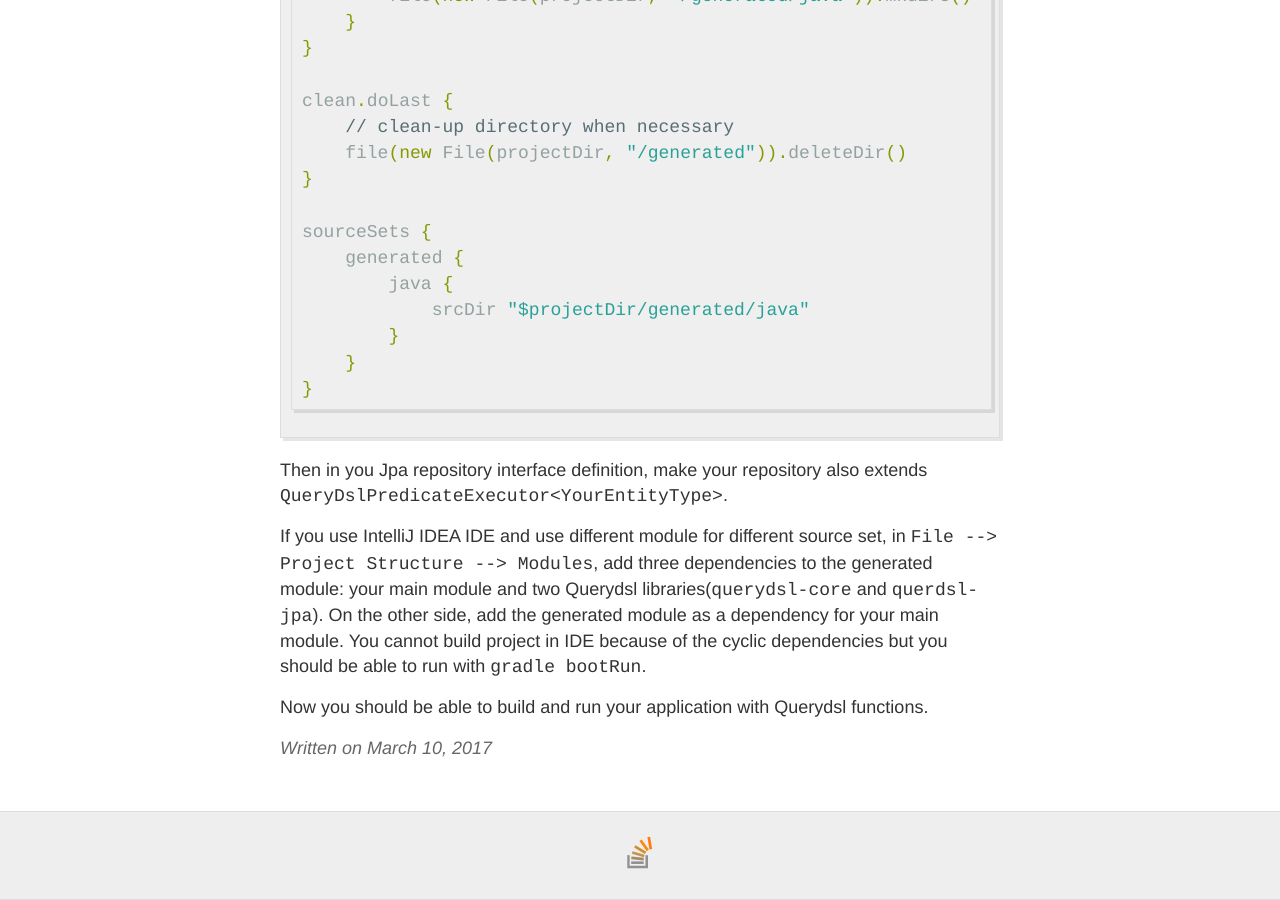
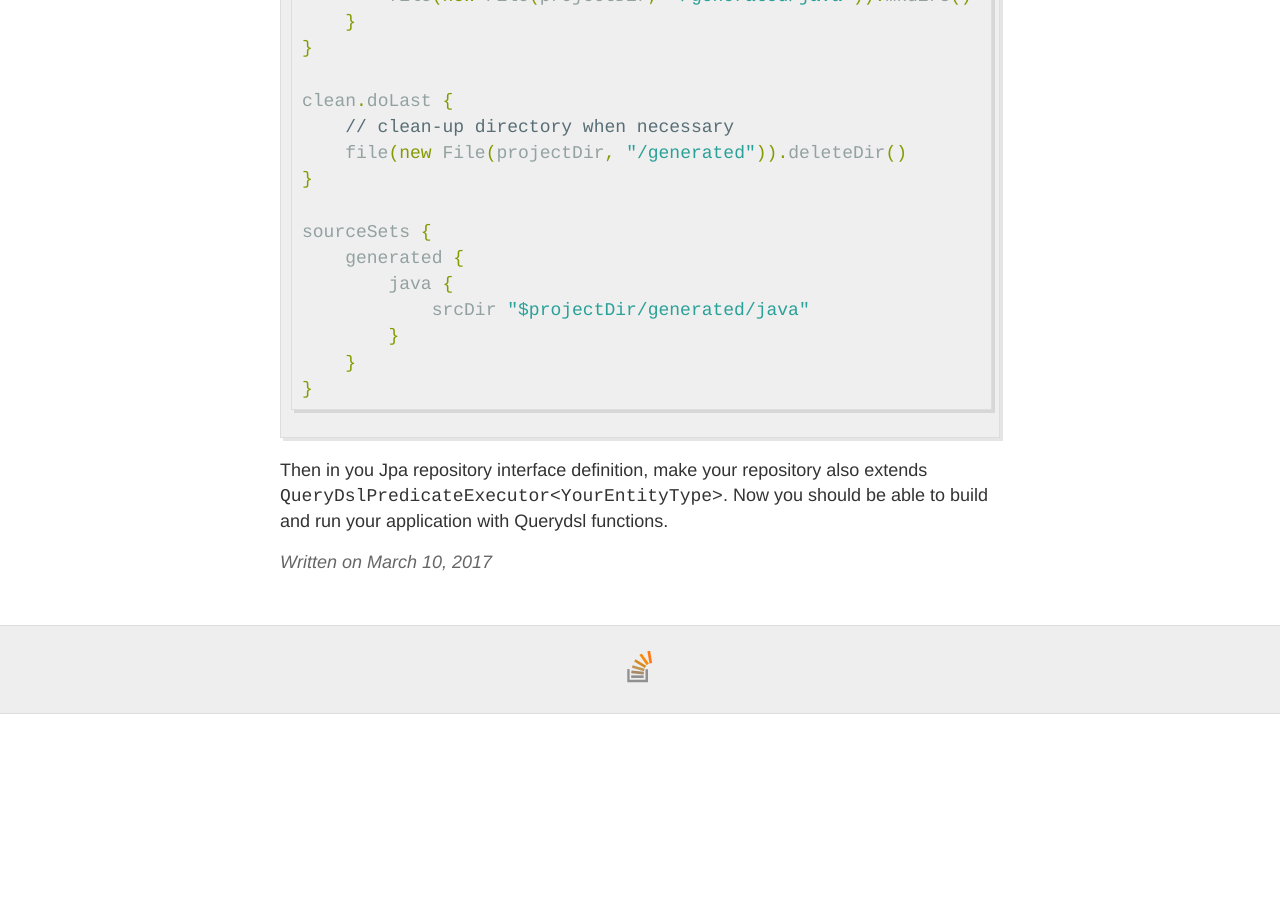
Before and after one commit to YingLiu4203/old-dev-blog, a Jekyll site: the page built from _posts/2017-03-10-querydsl-note.md, in a window 1280 px wide and 900 px high, scrolled down 954 px. Built offline with Jekyll 4.4.1, drawn with Linux system fonts in a browser that asks for light colours; comment, search, counter and statistics services are not loaded; after the commit the page ends 1668 px from its top, so only the background shows below that.

Commit message:
remove ide config

````diff
--- a/_posts/2017-03-10-querydsl-note.md
+++ b/_posts/2017-03-10-querydsl-note.md
@@ -47,8 +47,4 @@ sourceSets {
 }
 ```
 
-Then in you Jpa repository interface definition, make your repository also extends `QueryDslPredicateExecutor<YourEntityType>`.
-
-If you use IntelliJ IDEA IDE and use different module for different source set, in `File --> Project Structure --> Modules`, add three dependencies to the generated module: your main module and two Querydsl libraries(`querydsl-core` and `querdsl-jpa`). On the other side, add the generated module as a dependency for your main module. You cannot build project in IDE because of the cyclic dependencies but you should be able to run with `gradle bootRun`.
-
-Now you should be able to build and run your application with Querydsl functions.
+Then in you Jpa repository interface definition, make your repository also extends `QueryDslPredicateExecutor<YourEntityType>`. Now you should be able to build and run your application with Querydsl functions.
````
